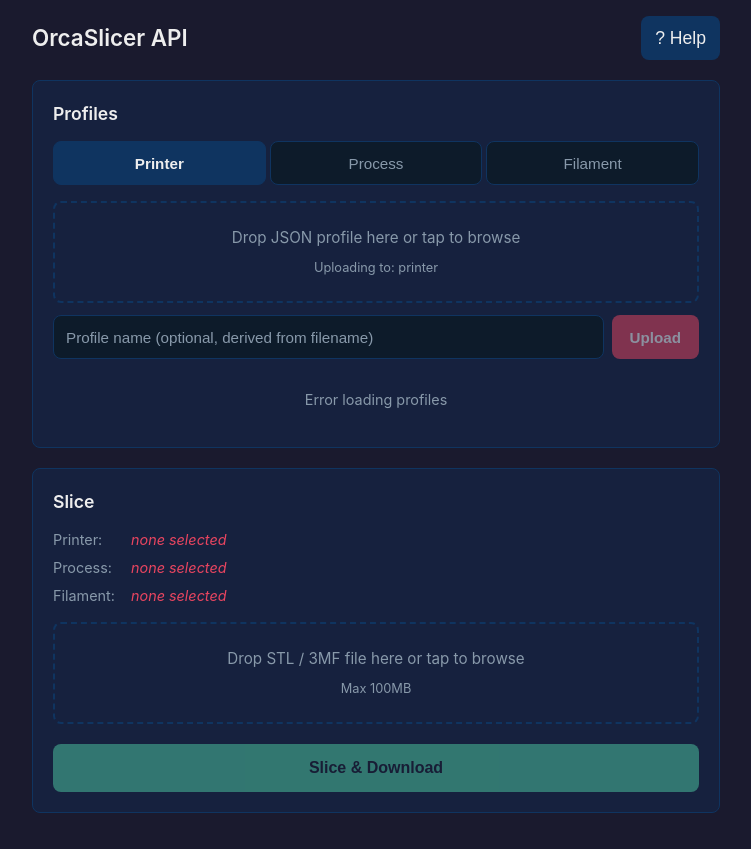
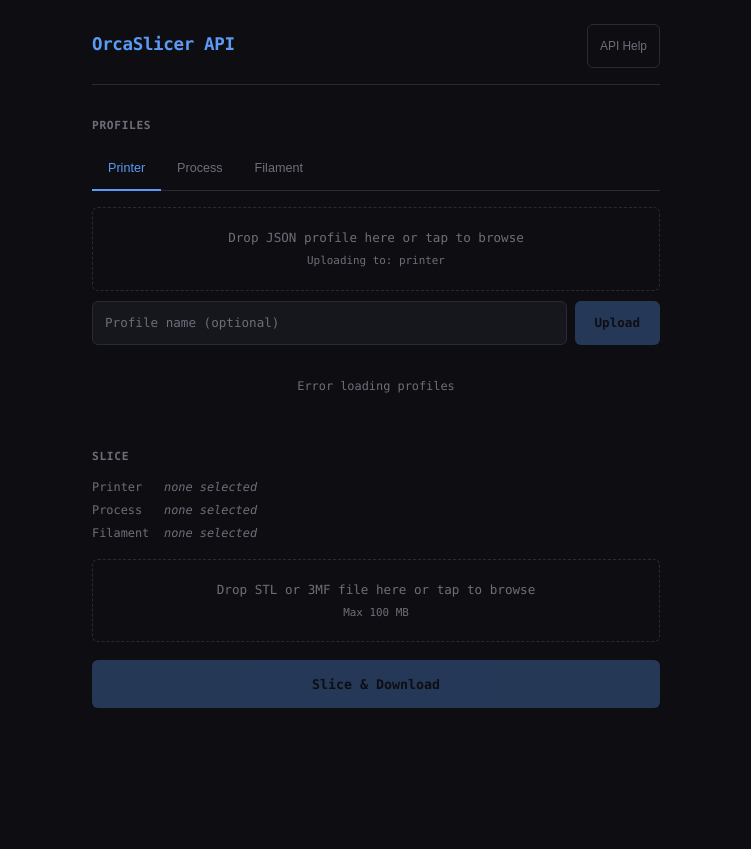
Before and after one commit to zvakanaka/orcaslicer-web, a Flask app: page / in a window 1280 px wide. Shown: the whole page, without its empty margins (264-1015 px from the left). After the commit the page ends 708 px from the top, so only its background shows below. Run offline with Flask 3, Linux system fonts and the light colour scheme; data that the repository does not hold is empty; parts of the project's set-up code (start-up, migrations or seed data) failed here and were passed over.

Commit message:
update style to be dark with electric blue accent and monospace fonts

```diff
--- a/templates/index.html
+++ b/templates/index.html
@@ -8,187 +8,195 @@
 *, *::before, *::after { box-sizing: border-box; margin: 0; padding: 0; }
 
 :root {
-  --bg: #1a1a2e;
-  --card: #16213e;
-  --border: #0f3460;
-  --accent: #e94560;
-  --success: #4ecca3;
-  --text: #eee;
-  --muted: #8899aa;
-  --input-bg: #0d1b2a;
-  --radius: 8px;
+  --bg: #0e0e12;
+  --surface: #16161d;
+  --border: #2a2a35;
+  --border-focus: #4a4a5a;
+  --text: #d4d4dc;
+  --muted: #6e6e7a;
+  --accent: #5b9bf5;
+  --accent-hover: #7db3ff;
+  --accent-dim: rgba(91, 155, 245, 0.1);
+  --danger: #e05555;
+  --success: #4ec990;
+  --radius: 6px;
 }
 
 html, body {
   background: var(--bg);
   color: var(--text);
-  font-family: -apple-system, BlinkMacSystemFont, "Segoe UI", Roboto, sans-serif;
-  font-size: 16px;
-  line-height: 1.5;
+  font-family: "SF Mono", "Cascadia Code", "JetBrains Mono", "Fira Code", "Inconsolata", "Source Code Pro", "IBM Plex Mono", ui-monospace, Menlo, Consolas, monospace;
+  font-size: 14px;
+  line-height: 1.6;
   min-height: 100vh;
   overscroll-behavior: none;
 }
 
 .container {
-  max-width: 720px;
+  max-width: 600px;
   margin: 0 auto;
-  padding: 16px;
+  padding: 24px 16px;
 }
 
 header {
   display: flex;
   justify-content: space-between;
-  align-items: center;
-  margin-bottom: 20px;
+  align-items: baseline;
+  margin-bottom: 32px;
+  padding-bottom: 16px;
+  border-bottom: 1px solid var(--border);
 }
 
 header h1 {
-  font-size: 1.4rem;
+  font-size: 1.25rem;
   font-weight: 600;
+  letter-spacing: -0.02em;
+  color: var(--accent);
 }
 
 .help-btn {
   min-width: 44px;
   min-height: 44px;
-  background: var(--border);
-  border: none;
-  color: var(--text);
+  background: none;
+  border: 1px solid var(--border);
+  color: var(--muted);
   border-radius: var(--radius);
-  font-size: 1.1rem;
+  font-size: 0.85rem;
   cursor: pointer;
   display: flex;
   align-items: center;
   justify-content: center;
-  padding: 0 14px;
-  gap: 6px;
+  padding: 0 12px;
 }
-.help-btn:hover { background: #1a4a7a; }
+.help-btn:hover { border-color: var(--accent); color: var(--accent); }
 
-.card {
-  background: var(--card);
-  border: 1px solid var(--border);
-  border-radius: var(--radius);
-  padding: 20px;
-  margin-bottom: 20px;
+section {
+  margin-bottom: 32px;
 }
 
-.card h2 {
-  font-size: 1.1rem;
-  margin-bottom: 14px;
+section h2 {
+  font-size: 0.8rem;
   font-weight: 600;
+  text-transform: uppercase;
+  letter-spacing: 0.06em;
+  color: var(--muted);
+  margin-bottom: 12px;
 }
 
 /* Tabs */
 .tabs {
   display: flex;
-  gap: 4px;
+  gap: 0;
   margin-bottom: 16px;
+  border-bottom: 1px solid var(--border);
 }
 
 .tab {
-  flex: 1;
   min-height: 44px;
-  background: var(--input-bg);
-  border: 1px solid var(--border);
+  background: none;
+  border: none;
+  border-bottom: 2px solid transparent;
   color: var(--muted);
-  border-radius: var(--radius);
-  font-size: 0.95rem;
+  font-size: 0.9rem;
   cursor: pointer;
+  padding: 0 16px;
   transition: all 0.15s;
+  margin-bottom: -1px;
 }
 .tab.active {
-  background: var(--border);
-  color: var(--text);
-  font-weight: 600;
+  color: var(--accent);
+  border-bottom-color: var(--accent);
+  font-weight: 500;
 }
 .tab:hover:not(.active) { color: var(--text); }
 
 /* Drop zone */
 .drop-zone {
-  border: 2px dashed var(--border);
+  border: 1.5px dashed var(--border);
   border-radius: var(--radius);
-  padding: 24px 16px;
+  padding: 20px 16px;
   text-align: center;
   color: var(--muted);
   cursor: pointer;
   transition: all 0.15s;
-  min-height: 80px;
+  min-height: 72px;
   display: flex;
   flex-direction: column;
   align-items: center;
   justify-content: center;
-  gap: 8px;
+  gap: 4px;
 }
 .drop-zone:hover, .drop-zone.dragover {
   border-color: var(--accent);
   color: var(--text);
-  background: rgba(233, 69, 96, 0.05);
+  background: var(--accent-dim);
 }
 .drop-zone input[type="file"] { display: none; }
-.drop-zone .label { font-size: 0.95rem; }
-.drop-zone .hint { font-size: 0.8rem; color: var(--muted); }
+.drop-zone .label { font-size: 0.9rem; }
+.drop-zone .hint { font-size: 0.78rem; color: var(--muted); }
 
 /* Name input row */
 .name-row {
   display: flex;
   gap: 8px;
-  margin-top: 12px;
+  margin-top: 10px;
 }
 .name-row input {
   flex: 1;
   min-height: 44px;
-  background: var(--input-bg);
+  background: var(--surface);
   border: 1px solid var(--border);
   color: var(--text);
   border-radius: var(--radius);
   padding: 0 12px;
-  font-size: 0.95rem;
+  font-size: 0.9rem;
+  font-family: inherit;
 }
 .name-row input::placeholder { color: var(--muted); }
 .name-row input:focus { outline: none; border-color: var(--accent); }
 
-.upload-btn {
-  min-width: 44px;
+.upload-btn, .slice-btn {
   min-height: 44px;
   background: var(--accent);
   border: none;
-  color: #fff;
+  color: var(--bg);
   border-radius: var(--radius);
-  font-size: 0.95rem;
+  font-size: 0.9rem;
   font-weight: 600;
+  font-family: inherit;
   cursor: pointer;
-  padding: 0 18px;
+  padding: 0 20px;
+  transition: background 0.15s;
 }
-.upload-btn:hover { filter: brightness(1.1); }
-.upload-btn:disabled { opacity: 0.5; cursor: not-allowed; }
+.upload-btn:hover, .slice-btn:hover { background: var(--accent-hover); }
+.upload-btn:disabled, .slice-btn:disabled { opacity: 0.3; cursor: not-allowed; }
 
 /* Profile list */
 .profile-list {
-  margin-top: 14px;
+  margin-top: 12px;
   display: flex;
   flex-direction: column;
-  gap: 4px;
+  gap: 2px;
 }
 
 .profile-item {
   display: flex;
   align-items: center;
   gap: 10px;
-  padding: 8px 12px;
-  background: var(--input-bg);
+  padding: 8px 10px;
   border-radius: var(--radius);
   border: 1px solid transparent;
   cursor: pointer;
   min-height: 44px;
-  transition: border-color 0.15s;
+  transition: all 0.1s;
 }
-.profile-item:hover { border-color: var(--border); }
-.profile-item.selected { border-color: var(--success); }
+.profile-item:hover { background: var(--surface); }
+.profile-item.selected { background: var(--accent-dim); border-color: var(--accent); }
 
 .profile-item input[type="radio"] {
-  accent-color: var(--success);
-  width: 18px;
-  height: 18px;
+  accent-color: var(--accent);
+  width: 15px;
+  height: 15px;
   flex-shrink: 0;
 }
 
@@ -208,35 +216,35 @@
 }
 
 .delete-btn {
-  min-width: 36px;
-  min-height: 36px;
+  min-width: 32px;
+  min-height: 32px;
   background: transparent;
-  border: 1px solid transparent;
+  border: none;
   color: var(--muted);
   border-radius: var(--radius);
   cursor: pointer;
-  font-size: 1.1rem;
+  font-size: 1rem;
   display: flex;
   align-items: center;
   justify-content: center;
   flex-shrink: 0;
 }
-.delete-btn:hover { color: var(--accent); border-color: var(--accent); }
+.delete-btn:hover { color: var(--danger); }
 
 .empty-msg {
   text-align: center;
   color: var(--muted);
-  font-size: 0.9rem;
-  padding: 16px;
+  font-size: 0.85rem;
+  padding: 20px 16px;
 }
 
-/* Slice card */
+/* Slice section */
 .selection-summary {
   display: flex;
   flex-direction: column;
-  gap: 6px;
+  gap: 4px;
   margin-bottom: 16px;
-  font-size: 0.9rem;
+  font-size: 0.85rem;
 }
 .selection-summary .row {
   display: flex;
@@ -244,44 +252,36 @@
 }
 .selection-summary .label {
   color: var(--muted);
-  min-width: 70px;
+  min-width: 64px;
 }
 .selection-summary .value { color: var(--text); }
-.selection-summary .none { color: var(--accent); font-style: italic; }
+.selection-summary .none { color: var(--muted); font-style: italic; }
 
 .slice-btn {
   width: 100%;
   min-height: 48px;
-  background: var(--success);
-  border: none;
-  color: #1a1a2e;
-  border-radius: var(--radius);
-  font-size: 1rem;
-  font-weight: 700;
-  cursor: pointer;
-  margin-top: 14px;
-  transition: filter 0.15s;
+  margin-top: 12px;
+  font-size: 0.95rem;
+  font-weight: 600;
 }
-.slice-btn:hover { filter: brightness(1.1); }
-.slice-btn:disabled { opacity: 0.5; cursor: not-allowed; }
 
 .status-bar {
-  margin-top: 12px;
-  padding: 10px 14px;
+  margin-top: 10px;
+  padding: 10px 12px;
   border-radius: var(--radius);
-  font-size: 0.9rem;
+  font-size: 0.85rem;
   display: none;
 }
-.status-bar.info { display: block; background: rgba(78, 204, 163, 0.1); color: var(--success); }
-.status-bar.error { display: block; background: rgba(233, 69, 96, 0.1); color: var(--accent); }
-.status-bar.busy { display: block; background: rgba(136, 153, 170, 0.1); color: var(--muted); }
+.status-bar.info { display: block; background: rgba(78, 201, 144, 0.1); color: var(--success); }
+.status-bar.error { display: block; background: rgba(224, 85, 85, 0.1); color: var(--danger); }
+.status-bar.busy { display: block; background: var(--accent-dim); color: var(--muted); }
 
 /* Modal */
 .modal-overlay {
   display: none;
   position: fixed;
   inset: 0;
-  background: rgba(0, 0, 0, 0.7);
+  background: rgba(0, 0, 0, 0.3);
   z-index: 100;
   align-items: center;
   justify-content: center;
@@ -357,10 +360,9 @@
 }
 .toast.show { opacity: 1; }
 
-/* File selected indicator */
 .file-selected {
   color: var(--success);
-  font-size: 0.9rem;
+  font-size: 0.85rem;
   margin-top: 6px;
   word-break: break-all;
 }
@@ -370,11 +372,10 @@
 <div class="container">
   <header>
     <h1>OrcaSlicer API</h1>
-    <button class="help-btn" onclick="openHelp()">? Help</button>
+    <button class="help-btn" onclick="openHelp()">API Help</button>
   </header>
 
-  <!-- Profiles Card -->
-  <div class="card">
+  <section>
     <h2>Profiles</h2>
     <div class="tabs">
       <button class="tab active" data-cat="printer" onclick="switchTab('printer')">Printer</button>
@@ -390,43 +391,42 @@
     <div class="file-selected" id="profileFileSelected"></div>
 
     <div class="name-row">
-      <input type="text" id="profileNameInput" placeholder="Profile name (optional, derived from filename)">
+      <input type="text" id="profileNameInput" placeholder="Profile name (optional)">
       <button class="upload-btn" id="profileUploadBtn" disabled onclick="uploadProfile()">Upload</button>
     </div>
 
     <div class="profile-list" id="profileList"></div>
-  </div>
+  </section>
 
-  <!-- Slice Card -->
-  <div class="card">
+  <section>
     <h2>Slice</h2>
 
     <div class="selection-summary" id="selectionSummary">
       <div class="row">
-        <span class="label">Printer:</span>
+        <span class="label">Printer</span>
         <span class="value none" id="selPrinter">none selected</span>
       </div>
       <div class="row">
-        <span class="label">Process:</span>
+        <span class="label">Process</span>
         <span class="value none" id="selProcess">none selected</span>
       </div>
       <div class="row">
-        <span class="label">Filament:</span>
+        <span class="label">Filament</span>
         <span class="value none" id="selFilament">none selected</span>
       </div>
     </div>
 
     <div class="drop-zone" id="modelDropZone">
       <input type="file" id="modelFileInput" accept=".stl,.3mf">
-      <div class="label">Drop STL / 3MF file here or tap to browse</div>
-      <div class="hint">Max 100MB</div>
+      <div class="label">Drop STL or 3MF file here or tap to browse</div>
+      <div class="hint">Max 100 MB</div>
     </div>
     <div class="file-selected" id="modelFileSelected"></div>
 
     <button class="slice-btn" id="sliceBtn" disabled onclick="sliceModel()">Slice &amp; Download</button>
 
     <div class="status-bar" id="statusBar"></div>
-  </div>
+  </section>
 </div>
 
 <!-- Help Modal -->
```
Also changed, not shown: other parts of templates/index.html (+20 -22 lines).
